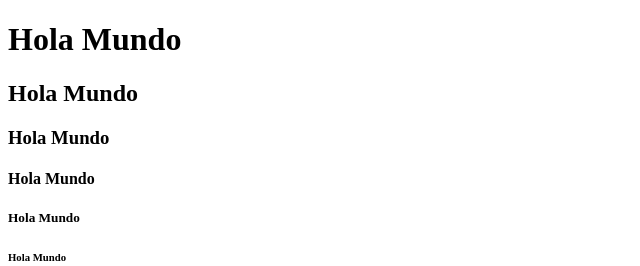
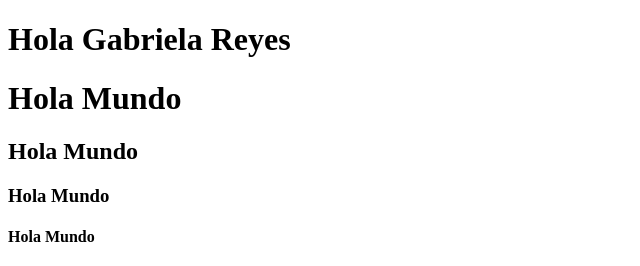
Before and after one commit to GabrielaReyes27/practica1, a plain HTML site: page index.html in a window 1280 px wide. Shown: the top 266 px of the page, without its empty margins (0-640 px from the left). Drawn offline with Linux system fonts and the light colour scheme.

Commit message:
Update add greeting for Gabriela Reyes

```diff
--- a/index.html
+++ b/index.html
@@ -6,6 +6,9 @@
     <title>Inicio</title>
 </head>
 <body>
+    <header>
+    <h1>Hola Gabriela Reyes</h1>
+    </header>
     <h1>Hola Mundo</h1>
     <h2>Hola Mundo</h2>
     <h3>Hola Mundo</h3>
@@ -33,4 +36,5 @@
     <footer></footer><!--Pie de página-->
     <nav></nav><!--sección de Navegación-->
 </body>
+
 </html>hjk
```
